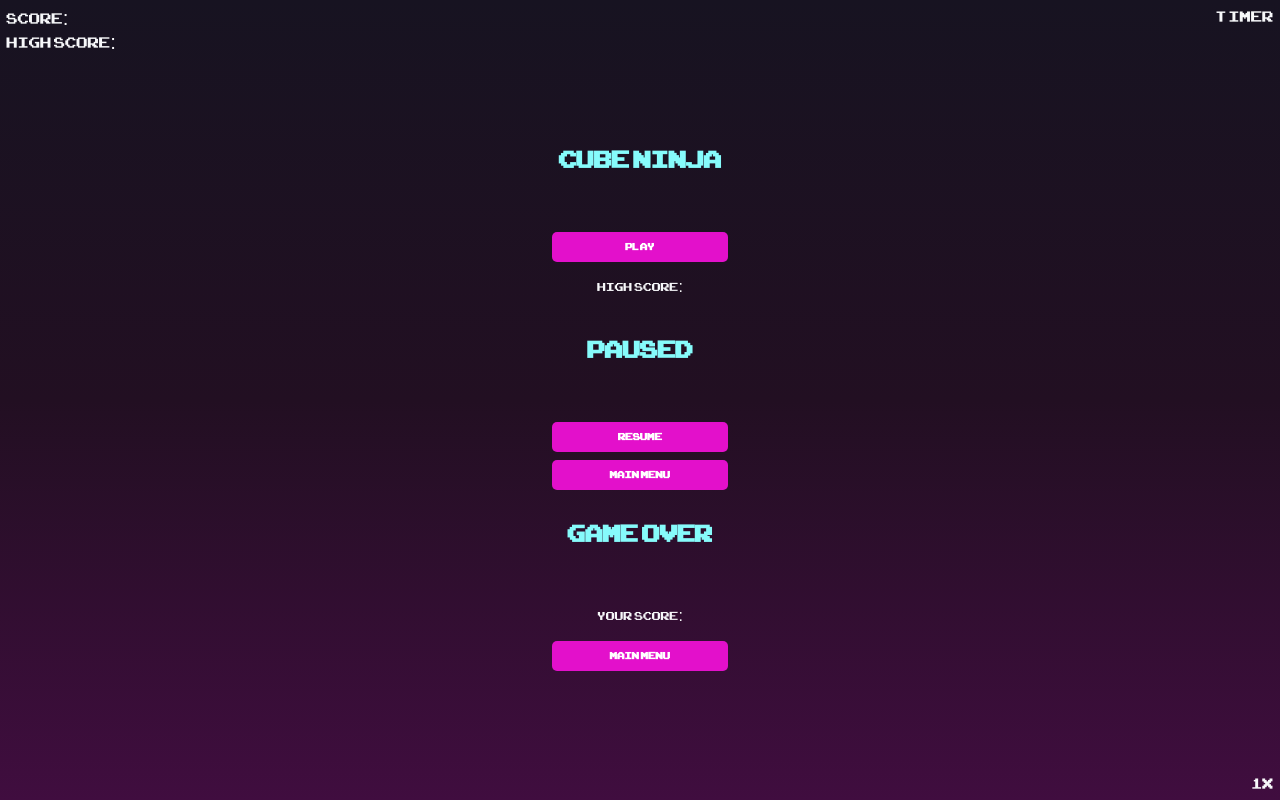
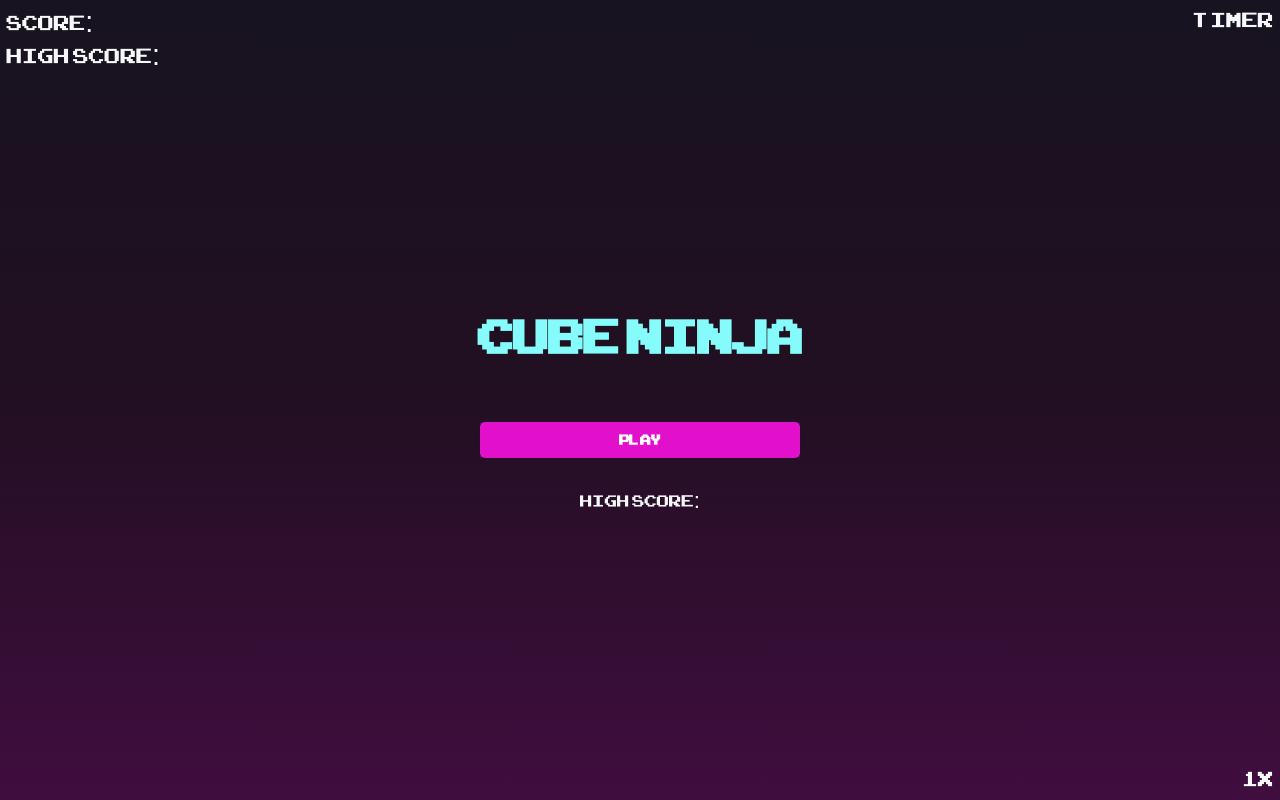
Before and after one commit to 06O60/cube-ninja, a plain HTML site: page index.html in a window 1280 px wide. Drawn offline with Linux system fonts and the light colour scheme.

Commit message:
add option to show/hide menus

```diff
--- a/index.html
+++ b/index.html
@@ -28,7 +28,7 @@
         </div>
 
         <!--game over menu-->
-        <div id="game-over">
+        <div id="gameOver">
             <h1 class="over">GAME OVER</h1>
             <p>YOUR SCORE:</p>
             <button>MAIN MENU</button>
@@ -44,5 +44,7 @@
         <div id="timer">Timer</div>
         <div id="combo">1x</div>
     </div>
+
+    <script  src="./script.js"></script>
 </body>
 </html>
--- /dev/null
+++ b/script.js
@@ -0,0 +1,12 @@
+function showMenu(menu)
+{
+    menu.classList.add('open');
+    menu.backgroundColor = "red";
+}
+function hideMenu(menu)
+{
+    menu.classList.remove('open');
+}
+
+
+showMenu(main);
--- a/styles.css
+++ b/styles.css
@@ -17,6 +17,7 @@
 }
 
 body {
+    pointer-events: none;
     padding: 0;
     margin: 0;
     height: 100vh;
@@ -25,6 +26,7 @@ body {
     font-family: "Arcade", 'Arial'; /*change secondary font*/
     color: var(--white);
     text-align: center;
+    font-size: 1.4rem;
 
     background-image:linear-gradient(var(--black) , var(--dkplum), var(--plum));
     background-repeat:no-repeat;
@@ -32,7 +34,8 @@ body {
 
 h1 {
     color: var(--aqua);
-    padding-bottom: 20%;
+    padding-bottom: 0.5rem;
+    font-size: 4rem;
 }
 
 /*statistics position */
@@ -58,27 +61,32 @@ h1 {
     right: 0.4rem;
 }
 
-#game-over h1{
+#gameOver h1, #main h1{
     animation: blink 1s steps(4, start) infinite;
 }
+
 /*menus*/
-#menu {
+#main, #pause, #gameOver {
     position: fixed;/*ogarnij to*/
 	top: 0;
 	right: 0;
 	bottom: 0;
 	left: 0;
-
+    opacity:0;
     display: flex;
 	flex-direction: column;
 	justify-content: center;
 	align-items: center;
 }
-
+#main.open, #pause.open, #gameOver.open {
+    opacity: 1;
+    pointer-events: auto;
+}
 
 /*buttons*/
 button {
     font-family: "Arcade", monospace, Arial;
+    font-size: 1.2rem;
     background-color: var(--magenta);
     color: white;
     font-weight: bold;
@@ -88,8 +96,8 @@ button {
     border-radius: 5px;
 
     display:block;
-    width:11rem;
-    margin-bottom:4%;
+    width:20rem;
+    margin-bottom:0.5rem;
 }
 button:hover {
     color: white;
@@ -100,6 +108,7 @@ button:active {
     background-color: aqua;
 }
 
+/*blinking for game over sign*/
 @-moz-keyframes blink {
     to {
       visibility: hidden;
```
